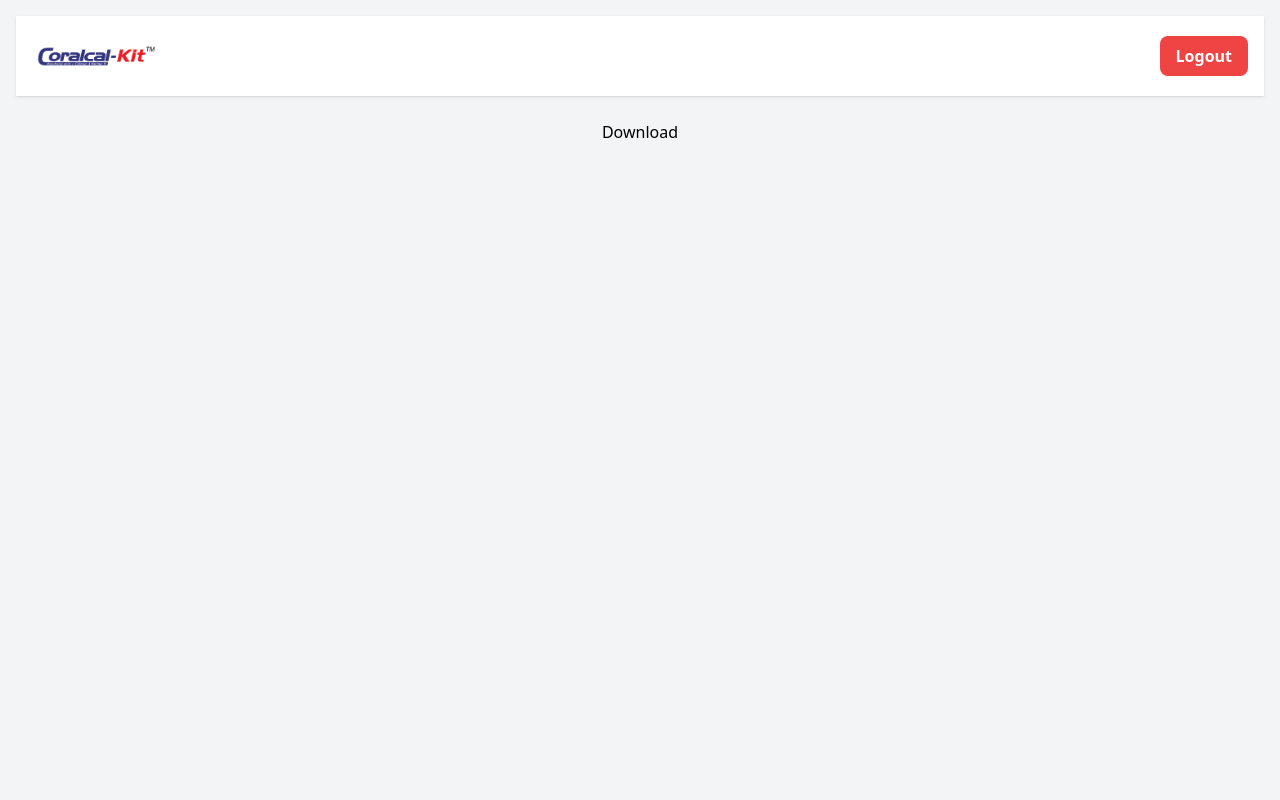
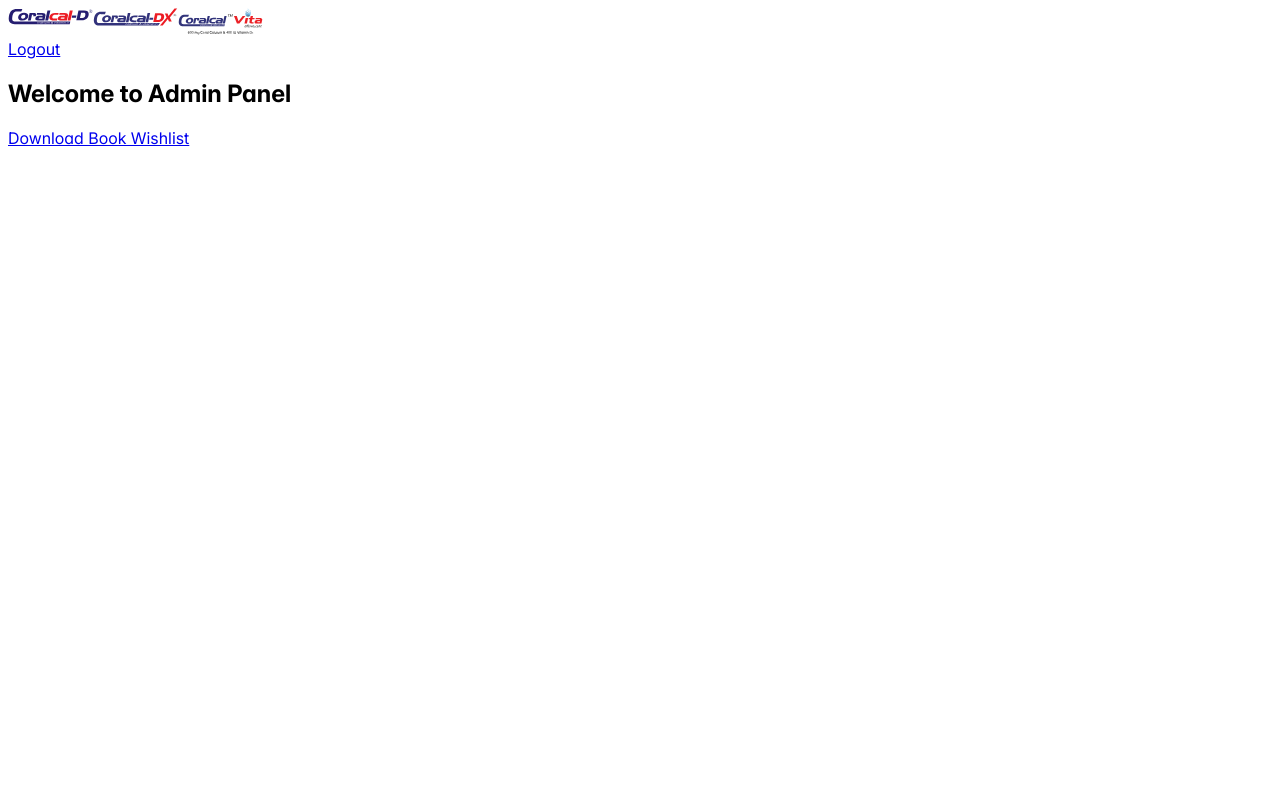
Before and after one commit to najmulislamnajim/coralcal_dep, a Django app: a page that uses knowledge_series/templates/admin.html in a window 1280 px wide. Run offline with Django 5.2, Linux system fonts and the light colour scheme; the visitor is signed in with stand-in values (Sample User, id 1); some libraries are stand-ins or nearby versions.

Commit message:
redesign admin panel

```diff
--- a/knowledge_series/templates/admin.html
+++ b/knowledge_series/templates/admin.html
@@ -1,23 +1,18 @@
-<!DOCTYPE html>
-{% load static %}
-<html lang="en">
-<head>
-    <meta charset="UTF-8">
-    <meta name="viewport" content="width=device-width, initial-scale=1.0">
-    <title>Admin | CoralCal Doctor Engagement Platefrom</title>
-    <script src="https://cdn.tailwindcss.com"></script>
-</head>
-<body class="bg-gray-100 min-h-screen flex flex-col items-center justify-start p-4">
-    <header class="bg-white shadow w-full p-4 mb-6">
-    <div class="max-w-7xl mx-auto flex justify-between items-center">
-      <img src="{% static 'images/coralcal.png' %}" alt="Logo" class="h-10 sm:h-12">
-      <a href="{% url 'logout' %}"
-        class="bg-red-500 hover:bg-red-600 text-white font-semibold py-2 px-4 rounded-lg transition duration-300 inline-block">
-        Logout
-      </a>
+{% extends "base_header.html" %}
+{% block head_title %}Admin | CoralCal Doctor Engagement Platefrom{% endblock %}
 
+{% block content %}
+<div
+  class="bg-background p-8 rounded-md border border-border shadow-sm max-w-2xl mx-auto"
+>
+  <div class="card">
+    <div class="[&_h2]:font-semibold [&_h2]:text-primary [&_h2]:text-lg mb-6  items-center gap-5 text-center">
+        <h2 class="text-2xl font-bold text-primary text-center">
+            Welcome to Admin Panel
+        </h2>
     </div>
-  </header>
-    <a href="{% url 'export_wishlist' %}">Download</a>
-</body>
-</html>
+
+    <a class="button button--sm button--primary" href="{% url 'export_wishlist' %}">Download Book Wishlist</a>
+  </div>
+</div>
+{% endblock content %}
```
